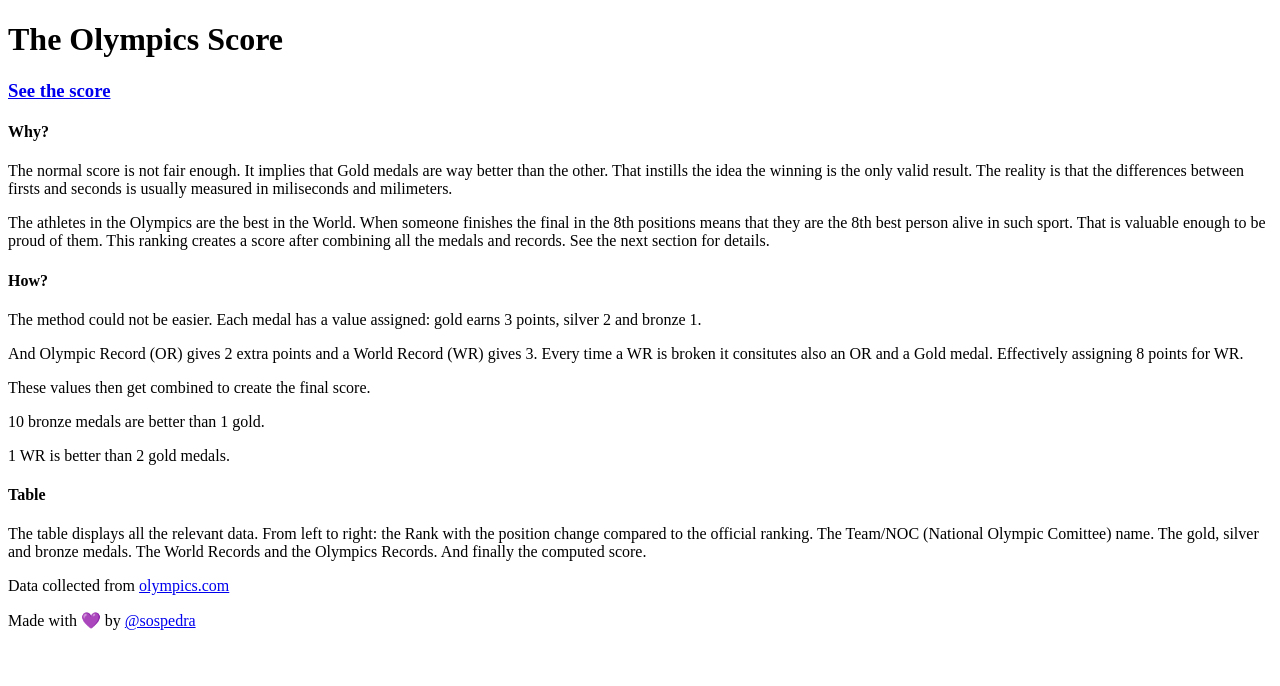
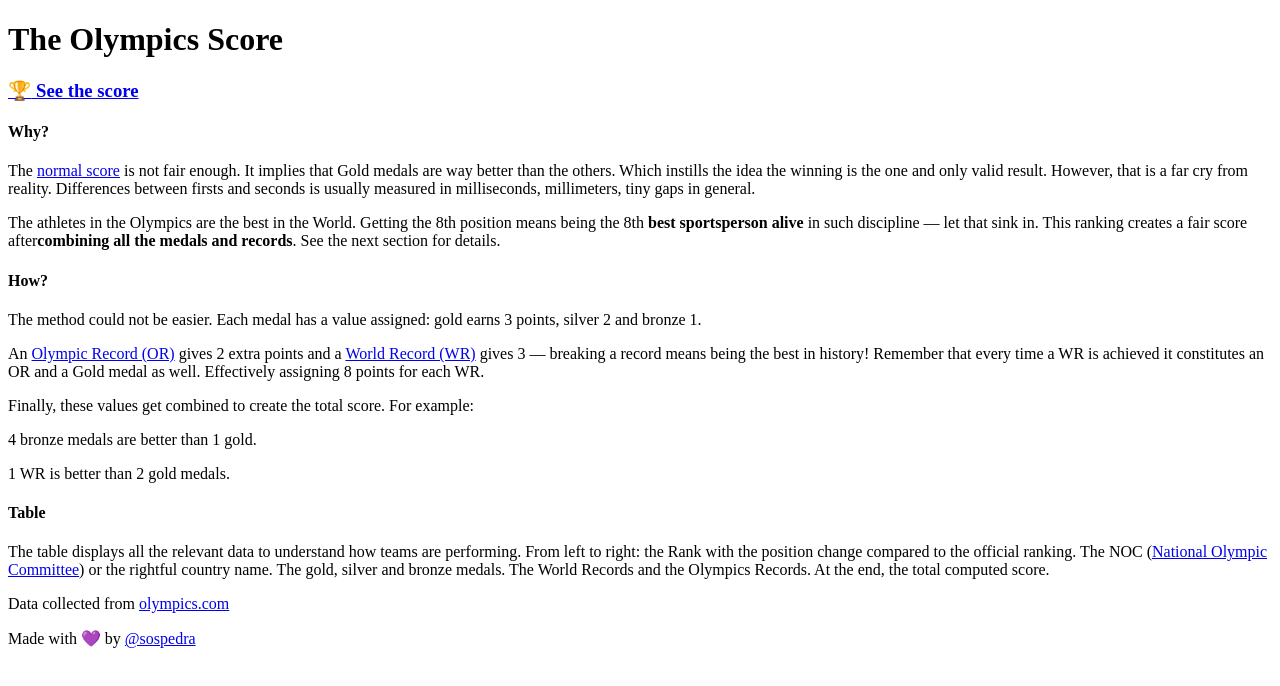
Before and after one commit to sospedra/olympics, a Next.js app: page /why in a window 1280 px wide. Shown: the top 686 px of the page. Built offline with nearby package versions, Linux system fonts and the light colour scheme.

Commit message:
feat: Add why proofreading

```diff
--- a/pages/_app.tsx
+++ b/pages/_app.tsx
@@ -1,6 +1,7 @@
 import Head from "next/head";
 import "tailwindcss/tailwind.css";
 import type { AppProps } from "next/app";
+import { Anchor } from "../services/Anchor";
 
 function MyApp({ Component, pageProps }: AppProps) {
   return (
@@ -81,13 +82,13 @@ function MyApp({ Component, pageProps }: AppProps) {
         <meta name="theme-color" content="#ffffff" />
       </Head>
 
-      <header className="container mx-auto flex justify-center items-center flex-col pt-4">
+      <header className="container flex flex-col items-center justify-center pt-4 mx-auto">
         <h1 className="text-xl font-bold">The Olympics Score</h1>
       </header>
 
       <Component {...pageProps} />
 
-      <footer className="container mx-auto flex flex-col items-center text-sm  text-purple-900 font-mono py-8">
+      <footer className="container flex flex-col items-center py-8 mx-auto font-mono text-sm text-purple-900">
         <p className="pb-2">
           Data collected from{" "}
           <a href="https://olympics.com/tokyo-2020/">olympics.com</a>
@@ -97,10 +98,7 @@ function MyApp({ Component, pageProps }: AppProps) {
           <span className="text-xs" aria-label="love">
             💜
           </span>{" "}
-          by{" "}
-          <a className="text-green-700 underline" href="https://sospedra.me">
-            @sospedra
-          </a>
+          by <Anchor href="https://sospedra.me">@sospedra</Anchor>
         </p>
       </footer>
     </>
--- a/pages/why.tsx
+++ b/pages/why.tsx
@@ -1,5 +1,6 @@
 import Head from "next/head";
-import Link from "next/link";
+import { Anchor } from "../services/Anchor";
+import { Subtitle } from "../services/Subtitle";
 
 const Why: React.FC<{}> = () => {
   return (
@@ -13,54 +14,64 @@ const Why: React.FC<{}> = () => {
         <link rel="icon" href="/favicon.ico" />
       </Head>
 
-      <h3 className="pt-3 pb-8  container mx-auto justify-center">
-        <Link href="/" passHref>
-          <a className="text-gray-800 italic  block text-center">
-            See the score
-          </a>
-        </Link>
-      </h3>
+      <Subtitle href='/'>
+        <span aria-label='Gold cup'>🏆</span> See the score
+      </Subtitle>
 
-      <main className="container mx-auto flex flex-col justify-center max-w-lg px-2">
-        <h4 className="font-bold text-lg pt-6 pb-2">Why?</h4>
+      <main className="container flex flex-col justify-center max-w-lg px-2 mx-auto">
+        <h4 className="pt-6 pb-2 text-lg font-bold">Why?</h4>
 
         <p className="pb-4">
-          The normal score is not fair enough. It implies that Gold medals are
-          way better than the other. That instills the idea the winning is the
-          only valid result. The reality is that the differences between firsts
-          and seconds is usually measured in miliseconds and milimeters.
+          The <Anchor href='https://olympics.com/tokyo-2020/olympic-games/en/results/all-sports/medal-standings.htm'>normal score</Anchor> is not fair enough. It implies that Gold medals are
+          way better than the others. Which instills the idea the winning is the
+          one and only valid result. However, that is a far cry from reality.
+          Differences between firsts and seconds is usually measured in
+          milliseconds, millimeters, tiny gaps in general.
         </p>
         <p className="pb-4">
-          The athletes in the Olympics are the best in the World. When someone
-          finishes the final in the 8th positions means that they are the 8th
-          best person alive in such sport. That is valuable enough to be proud
-          of them. This ranking creates a score after combining all the medals
-          and records. See the next section for details.
+          The athletes in the Olympics are the best in the World. Getting the
+          8th position means being the 8th <b>best sportsperson alive</b> in such
+          discipline — let that sink in. This ranking creates a fair score after
+          <b>combining all the medals and records</b>. See the next section for
+          details.
         </p>
 
-        <h4 className="font-bold text-lg pt-6 pb-2">How?</h4>
+        <h4 className="pt-6 pb-2 text-lg font-bold">How?</h4>
         <p className="pb-4">
           The method could not be easier. Each medal has a value assigned: gold
           earns 3 points, silver 2 and bronze 1.
         </p>
         <p className="pb-4">
-          And Olympic Record (OR) gives 2 extra points and a World Record (WR)
-          gives 3. Every time a WR is broken it consitutes also an OR and a Gold
-          medal. Effectively assigning 8 points for WR.
+          An{" "}
+          <Anchor href="https://olympics.com/tokyo-2020/olympic-games/en/results/all-sports/records.htm">
+            Olympic Record (OR)
+          </Anchor>{" "}
+          gives 2 extra points and a{" "}
+          <Anchor href="https://www.worldathletics.org/records/by-category/world-records">
+            World Record (WR)
+          </Anchor>{" "}
+          gives 3 — breaking a record means being the best in history! Remember
+          that every time a WR is achieved it constitutes an OR and a Gold medal
+          as well. Effectively assigning 8 points for each WR.
         </p>
         <p className="pb-4">
-          These values then get combined to create the final score.
+          Finally, these values get combined to create the total score. For
+          example:
         </p>
-        <p>10 bronze medals are better than 1 gold.</p>
+        <p>4 bronze medals are better than 1 gold.</p>
         <p className="pb-4">1 WR is better than 2 gold medals.</p>
 
-        <h4 className="font-bold text-lg pt-6 pb-2">Table</h4>
+        <h4 className="pt-6 pb-2 text-lg font-bold">Table</h4>
         <p className="pb-4">
-          The table displays all the relevant data. From left to right: the Rank
-          with the position change compared to the official ranking. The
-          Team/NOC (National Olympic Comittee) name. The gold, silver and bronze
-          medals. The World Records and the Olympics Records. And finally the
-          computed score.
+          The table displays all the relevant data to understand how teams are
+          performing. From left to right: the Rank with the position change
+          compared to the official ranking. The NOC (
+          <Anchor href="https://en.wikipedia.org/wiki/National_Olympic_Committee">
+            National Olympic Committee
+          </Anchor>
+          ) or the rightful country name. The gold, silver and bronze
+          medals. The World Records and the Olympics Records. At the end, the
+          total computed score.
         </p>
       </main>
     </div>
--- /dev/null
+++ b/services/Anchor.tsx
@@ -0,0 +1,7 @@
+export const Anchor: React.FC<{ href: string }> = (props) => {
+  return (
+    <a href={props.href} target="_blank" rel="noopener noreferrer" className='text-green-600 underline'>
+      {props.children}
+    </a>
+  );
+};
--- /dev/null
+++ b/services/Subtitle.tsx
@@ -0,0 +1,11 @@
+import Link from "next/link";
+
+export const Subtitle: React.FC<{ href: string }> = (props) => {
+  return (
+    <h3 className="container justify-center pt-3 pb-8 mx-auto text-center">
+      <Link href={props.href} passHref>
+        <a className="italic text-center text-gray-800">{props.children}</a>
+      </Link>
+    </h3>
+  );
+};
```
Also changed, not shown: pages/index.tsx (+33 -47 lines).
